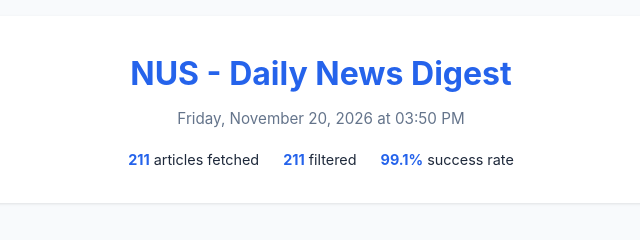
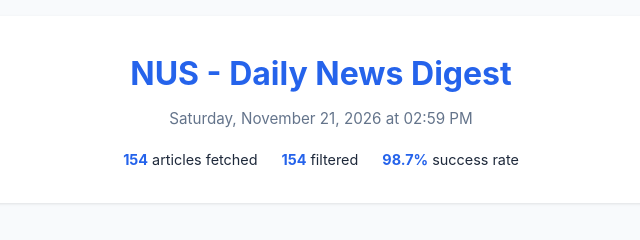
Before and after one commit to scr-oath/nus, a plain HTML site: page index.html in a window 1280 px wide. Shown: the top 240 px of the page, 319-959 px from the left. Drawn offline with Linux system fonts and the light colour scheme.

Commit message:
deploy: 82551353c37f691a3708331070c1cf7f1d0319aa

```diff
--- a/index.html
+++ b/index.html
@@ -3,7 +3,7 @@
 <head>
     <meta charset="UTF-8">
     <meta name="viewport" content="width=device-width, initial-scale=1.0">
-    <title>NUS - Daily News Digest - November 20, 2026</title>
+    <title>NUS - Daily News Digest - November 21, 2026</title>
     <style>
         :root {
             --primary-color: #2563eb;
@@ -234,11 +234,11 @@
     <div class="container">
         <header>
             <h1>NUS - Daily News Digest</h1>
-            <p class="subtitle">Friday, November 20, 2026 at 03:50 PM</p>
+            <p class="subtitle">Saturday, November 21, 2026 at 02:59 PM</p>
             <div class="stats">
-                <div class="stat"><strong>211</strong> articles fetched</div>
-                <div class="stat"><strong>211</strong> filtered</div>
-                <div class="stat"><strong>99.1%</strong> success rate</div>
+                <div class="stat"><strong>154</strong> articles fetched</div>
+                <div class="stat"><strong>154</strong> filtered</div>
+                <div class="stat"><strong>98.7%</strong> success rate</div>
             </div>
         </header>
 
```
